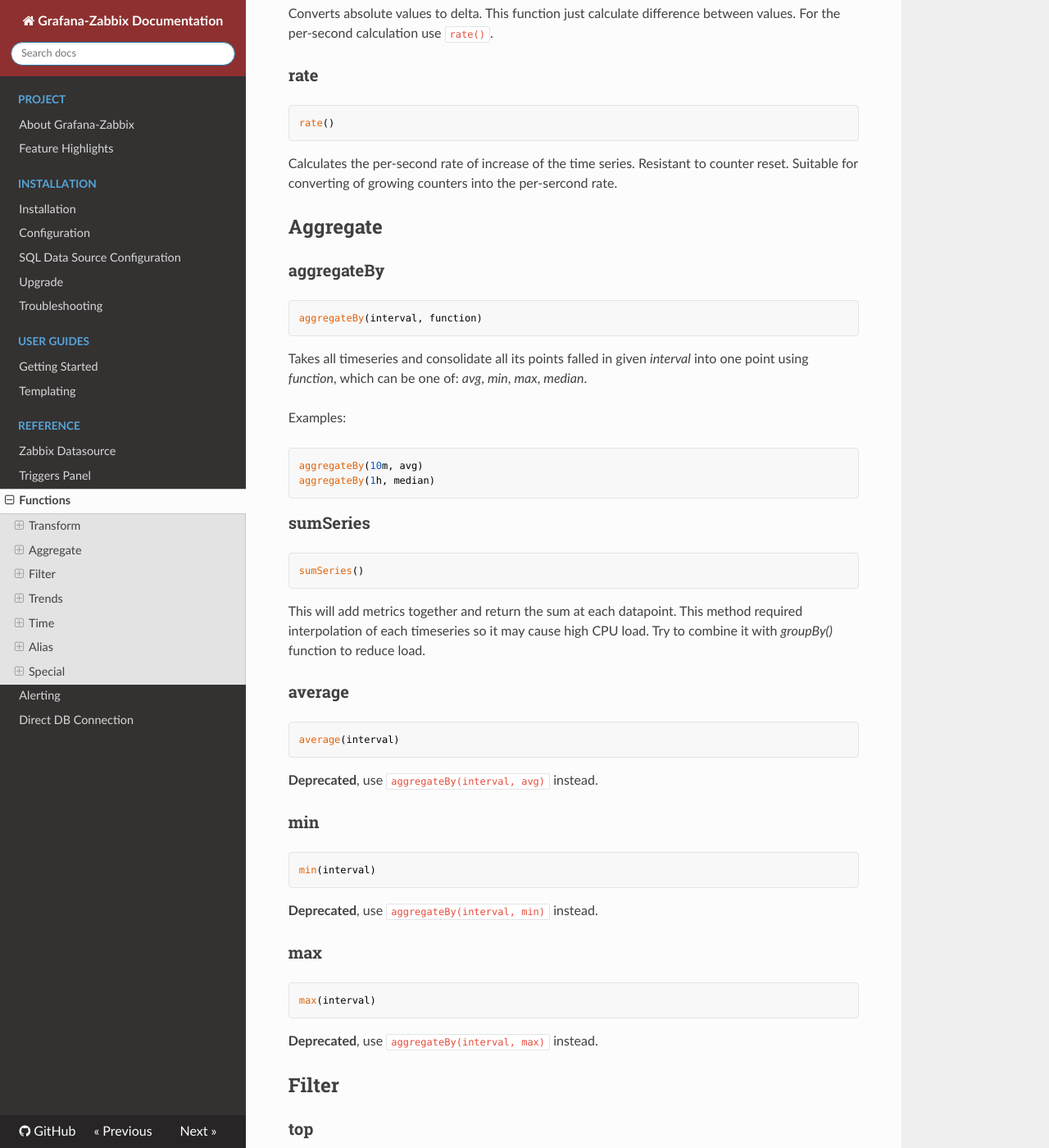
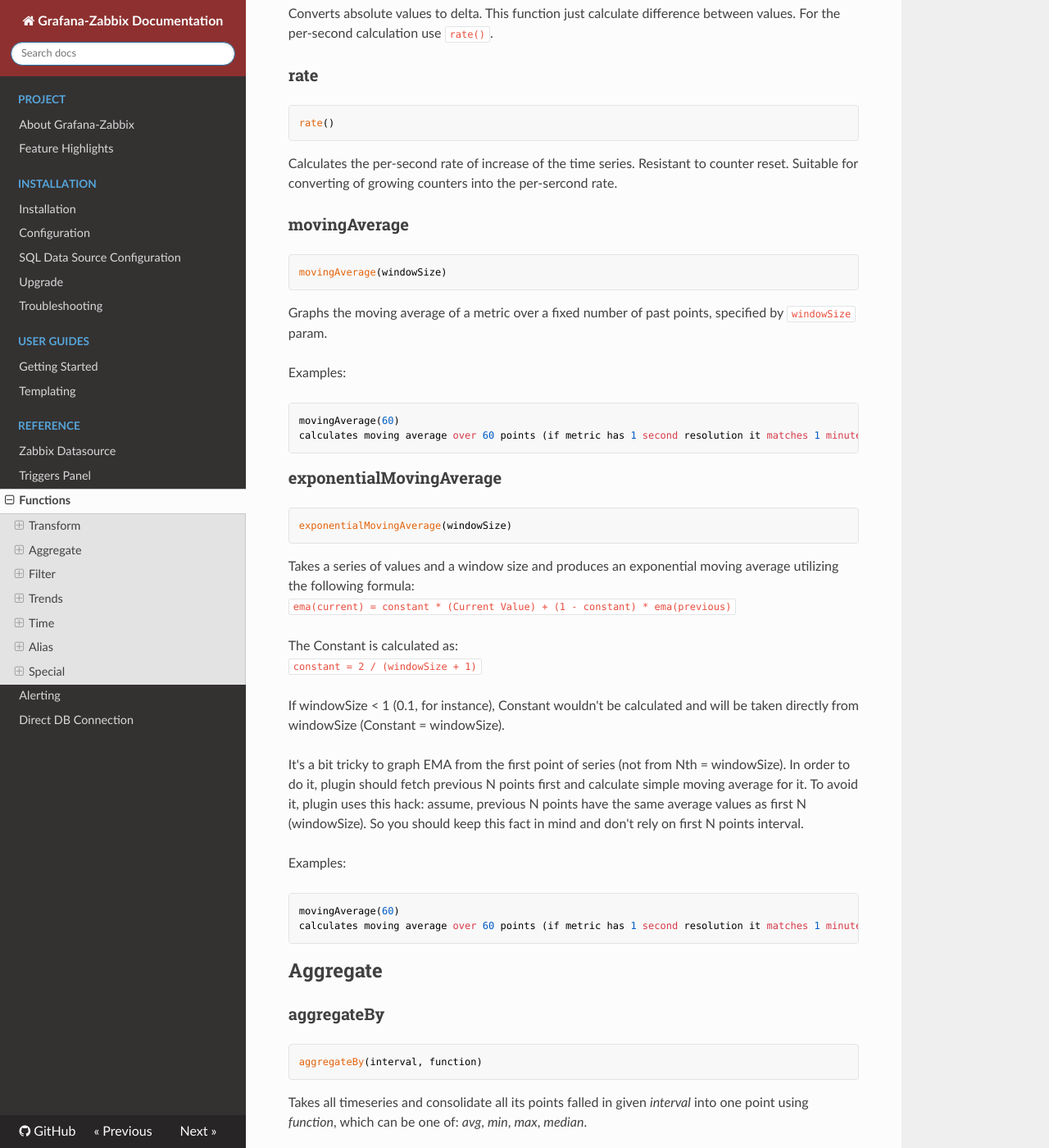
Before and after one commit to grafana/grafana-zabbix, an MkDocs documentation site: the page built from docs/sources/reference/functions.md, in a window 1280 px wide and 1400 px high, scrolled down 913 px. Shown: the whole window at 82% size. Built offline with MkDocs 1.6.1, drawn with Linux system fonts in a browser that asks for light colours; nearby versions of some CDN libraries; old or Windows-style settings are respelled for this version of MkDocs.

Commit message:
docs: movingAverage and exponentialMovingAverage reference

````diff
--- a/docs/sources/reference/functions.md
+++ b/docs/sources/reference/functions.md
@@ -43,6 +43,42 @@
 ```
 Calculates the per-second rate of increase of the time series. Resistant to counter reset. Suitable for converting of
 growing counters into the per-sercond rate.
+
+### movingAverage
+```
+movingAverage(windowSize)
+```
+Graphs the moving average of a metric over a fixed number of past points, specified by `windowSize` param.
+
+Examples:
+```
+movingAverage(60)
+calculates moving average over 60 points (if metric has 1 second resolution it matches 1 minute window)
+```
+
+### exponentialMovingAverage
+```
+exponentialMovingAverage(windowSize)
+```
+Takes a series of values and a window size and produces an exponential moving average utilizing the following formula:
+`ema(current) = constant * (Current Value) + (1 - constant) * ema(previous)`
+
+The Constant is calculated as:
+`constant = 2 / (windowSize + 1)`
+
+If windowSize < 1 (0.1, for instance), Constant wouldn't be calculated and will be taken directly from windowSize
+(Constant = windowSize).
+
+It's a bit tricky to graph EMA from the first point of series (not from Nth = windowSize). In order to do it,
+plugin should fetch previous N points first and calculate simple moving average for it. To avoid it, plugin uses this
+hack: assume, previous N points have the same average values as first N (windowSize). So you should keep this fact
+in mind and don't rely on first N points interval.
+
+Examples:
+```
+movingAverage(60)
+calculates moving average over 60 points (if metric has 1 second resolution it matches 1 minute window)
+```
 
 Aggregate
 ---------
````
Also changed, not shown: CHANGELOG.md.
